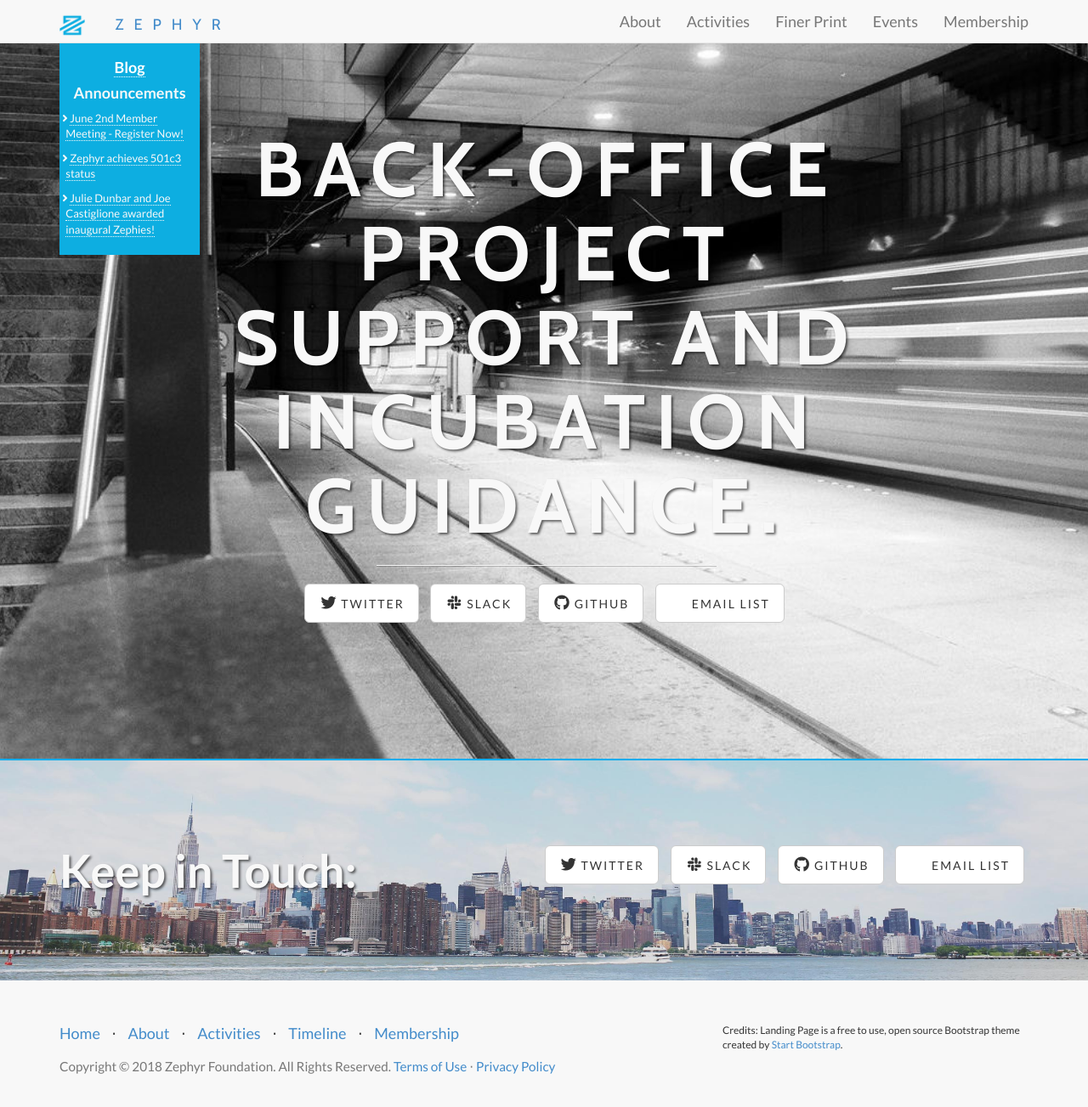
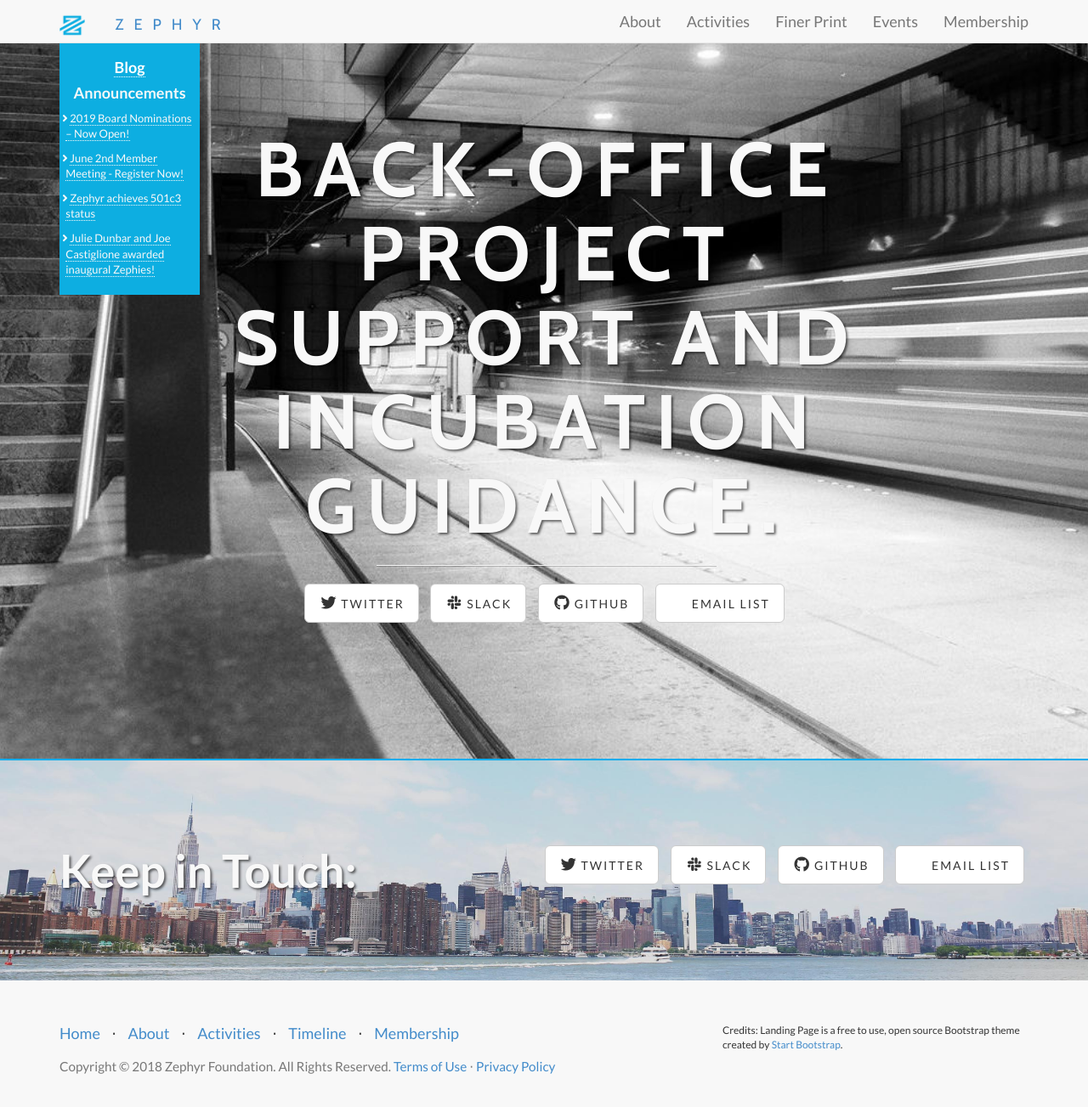
Before and after one commit to ZephyrTransport/zephyr-website, a Jekyll site: the page built from _projects/8-backoffice.md, in a window 1280 px wide and 1317 px high. Shown: the top 1303 px of the window at 85% size. Built offline with Jekyll 4.4.1, drawn with Linux system fonts in a browser that asks for light colours; nearby versions of some CDN libraries.

Commit message:
add election to front

```diff
--- a/_includes/header.html
+++ b/_includes/header.html
@@ -12,6 +12,10 @@
 					<div class="intro-callout">
 					  <h4><a href="https://medium.com/zephyrfoundation">Blog</a></h4>
             <h4>Announcements</h4>
+            		 <p>
+                            &nbsp;<i class="fa fa-angle-right" style="color:#{{ site.highlight-text }}"  aria-hidden="true"></i>
+                            <a href="{{ site.baseurl }}/election" style="color:#{{ site.highlight-text }}">2019 Board Nominations – Now Open!</a>
+                      </p>
             		 <p>
                             &nbsp;<i class="fa fa-angle-right" style="color:#{{ site.highlight-text }}"  aria-hidden="true"></i>
                             <a href="{{ site.baseurl }}/events/2019-jun-member-mtg" style="color:#{{ site.highlight-text }}">June 2nd Member Meeting - Register Now!</a>
```
